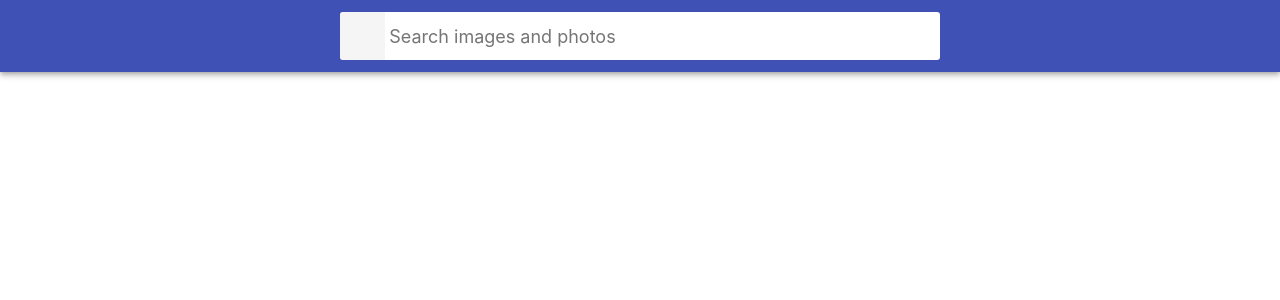
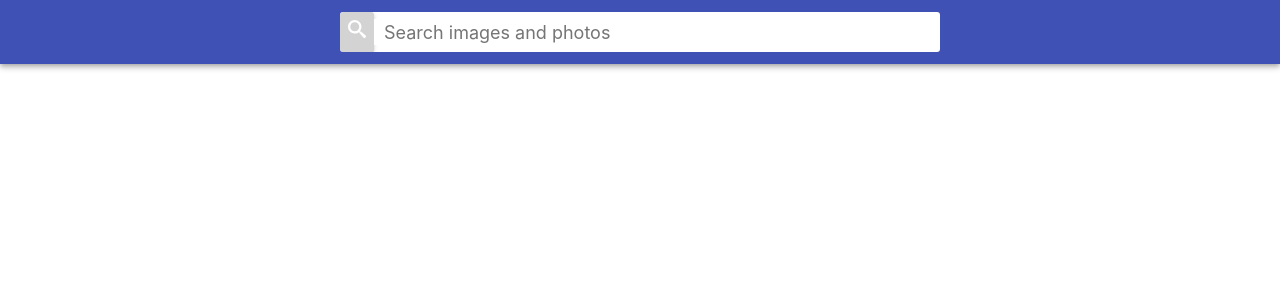
Before and after one commit to NazarKr/goit-react-hw-03-image-finder, a React (Create React App) app: page / in a window 1280 px wide. Shown: the top 300 px of the page. Built offline with nearby package versions, Linux system fonts and the light colour scheme.

Commit message:
update button

```diff
--- a/src/components/Button/ButtonIcon.jsx
+++ b/src/components/Button/ButtonIcon.jsx
@@ -5,7 +5,7 @@ const ButtonIcon = ({ icon: Icon = null, type, disabled, children, onClick, icon
     return (
         <>
             <button
-                className="Button_close"
+                className="Button_icon"
                 type={type}
                 disabled={disabled}
                 onClick={onClick}
--- a/src/components/Modal/ModalWindow.jsx
+++ b/src/components/Modal/ModalWindow.jsx
@@ -1,5 +1,6 @@
+import React, { Component } from 'react';
 import ButtonIcon from '../Button/ButtonIcon';
-import React, { Component } from 'react';
+import { ImCancelCircle } from "react-icons/im";
 // import { createPortal } from 'react-dom';
 import '../Styles/styles.css'
 
@@ -40,7 +41,9 @@ class ModalWindow extends Component {
                 <div className="Modal">
                     <ButtonIcon
                         onClick={onClick}
-                    >Close</ButtonIcon>
+                    >
+                        <ImCancelCircle />
+                    </ButtonIcon>
                     {children}
                 </div>
             </div>
--- a/src/components/Searchbar/Searchbar.jsx
+++ b/src/components/Searchbar/Searchbar.jsx
@@ -1,5 +1,7 @@
 import React, { Component } from 'react';
 import '../Styles/styles.css'
+import ButtonIcon from '../Button/ButtonIcon';
+import { ImSearch } from 'react-icons/im';
 
 class Searchbar extends Component {
     state = {
@@ -31,12 +33,13 @@ class Searchbar extends Component {
         return (
             <header className="Searchbar">
                 <form className="SearchForm" onSubmit={hendleSubmit}>
-                    <button
+                    <ButtonIcon
                         type="submit"
                         className="SearchForm-button"
                     >
+                        <ImSearch />
                         <span className="SearchForm-button-label">Search</span>
-                    </button>
+                    </ButtonIcon>
                     <input
                         className="SearchForm-input"
                         name="search"
--- a/src/components/Styles/styles.css
+++ b/src/components/Styles/styles.css
@@ -87,7 +87,7 @@
   font-size: 20px;
   border: none;
   outline: none;
-  padding-left: 4px;
+  padding-left: 10px;
   padding-right: 4px;
 }
 
@@ -193,11 +193,11 @@
 * Стили компонента Buton (Close)
 */
 
-.Button_close {
-  width: 34px;
+.Button_icon {
+  /* width: 34px; */
   padding: 8px 8px;
-  border-radius: 2px;
-  background-color: #3f51b5;
+  border-radius: 3px;
+  background-color: lightgray;
   transition: all 250ms cubic-bezier(0.4, 0, 0.2, 1);
   text-align: center;
   display: inline-block;
@@ -210,12 +210,12 @@
   line-height: 24px;
   font-style: normal;
   font-weight: 500;
-  min-width: 80px;
+  /* min-width: 80px; */
   box-shadow: 0px 3px 1px -2px rgba(0, 0, 0, 0.2),
     0px 2px 2px 0px rgba(0, 0, 0, 0.14), 0px 1px 5px 0px rgba(0, 0, 0, 0.12);
 }
 
-.Button_close:hover,
-.Button_close:focus {
-  background-color: #303f9f;
+.Button_icon:hover,
+.Button_icon:focus {
+  background-color: darkgray;
 }
```
